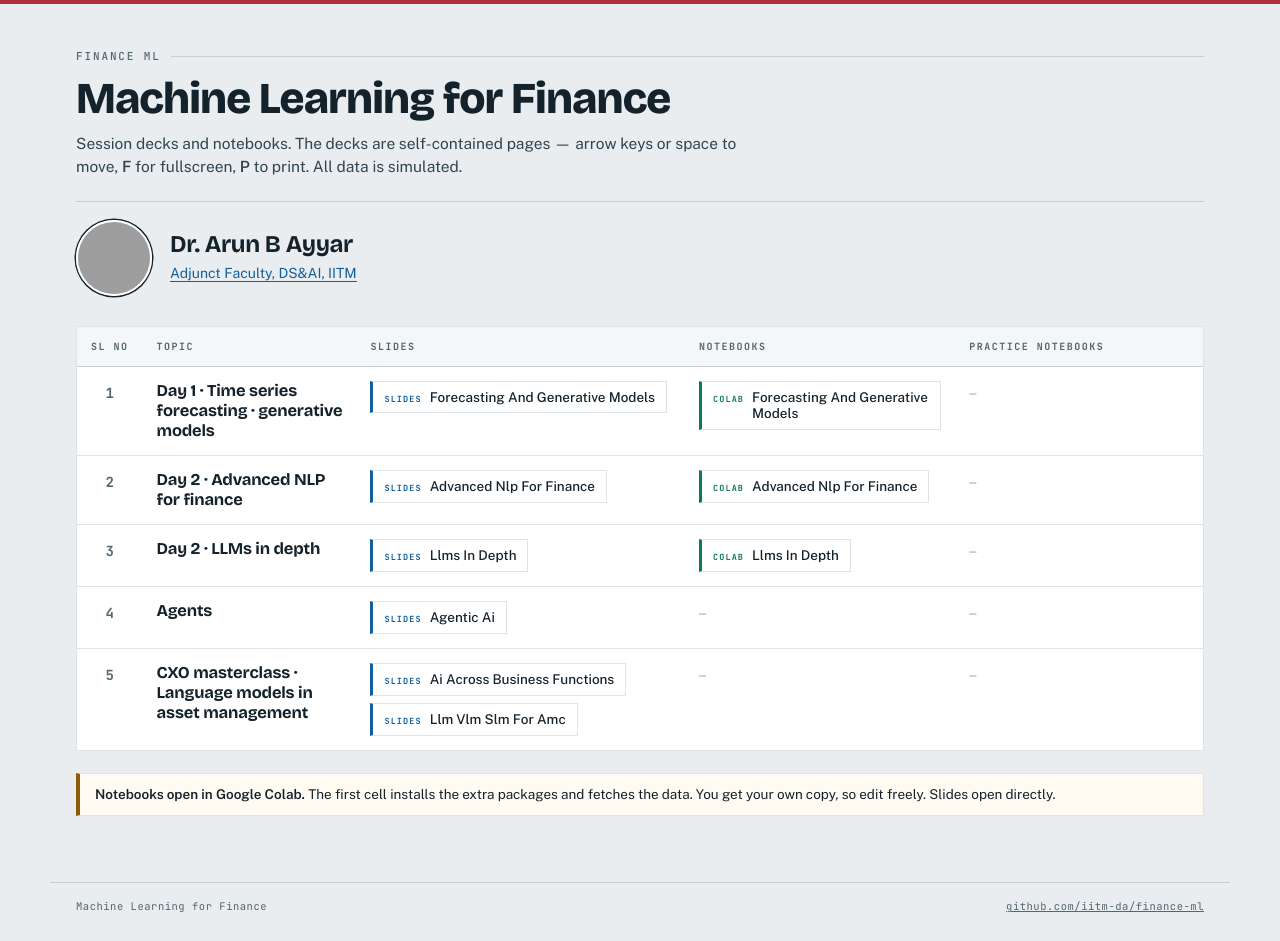
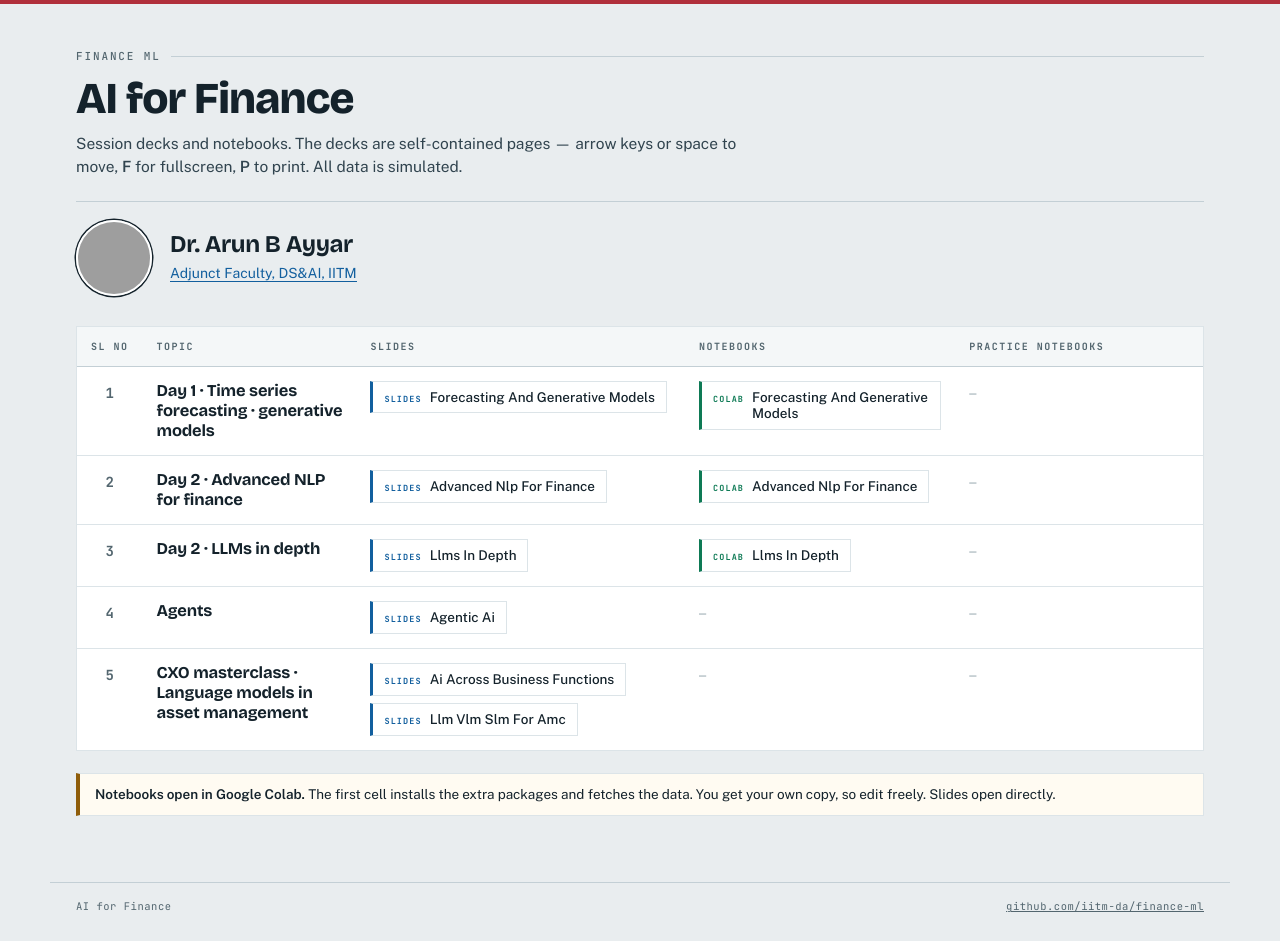
Before and after one commit to iitm-da/finance-ml, a plain HTML site: page index.html in a window 1280 px wide. Drawn offline with nearby package versions, Linux system fonts and the light colour scheme; grey boxes are pictures that could not be loaded.

Commit message:
Landing page title: AI for Finance

```diff
--- a/index.html
+++ b/index.html
@@ -3,7 +3,7 @@
 <head>
 <meta charset="utf-8"/>
 <meta name="viewport" content="width=device-width, initial-scale=1"/>
-<title>Machine Learning for Finance</title>
+<title>AI for Finance</title>
 <link rel="preconnect" href="https://fonts.googleapis.com"/>
 <link rel="preconnect" href="https://fonts.gstatic.com" crossorigin/>
 <link href="https://fonts.googleapis.com/css2?family=Bricolage+Grotesque:opsz,wght@12..96,500;12..96,700;12..96,800&family=JetBrains+Mono:wght@400;500;700&family=Public+Sans:ital,wght@0,400;0,500;0,600;1,400&display=swap" rel="stylesheet"/>
@@ -143,7 +143,7 @@ footer a{color:var(--soft)}
 <div class="wrap">
   <header>
     <div class="eyebrow">Finance ML</div>
-    <h1>Machine Learning for Finance</h1>
+    <h1>AI for Finance</h1>
     <p class="lede">Session decks and notebooks. The decks are self-contained pages — arrow keys or
     space to move, <b>F</b> for fullscreen, <b>P</b> to print. All data is simulated.</p>
     <div class="who">
@@ -165,7 +165,7 @@ footer a{color:var(--soft)}
 </div>
 
 <footer>
-  <div>Machine Learning for Finance</div>
+  <div>AI for Finance</div>
   <div><a href="https://github.com/iitm-da/finance-ml">github.com/iitm-da/finance-ml</a></div>
 </footer>
 
```
